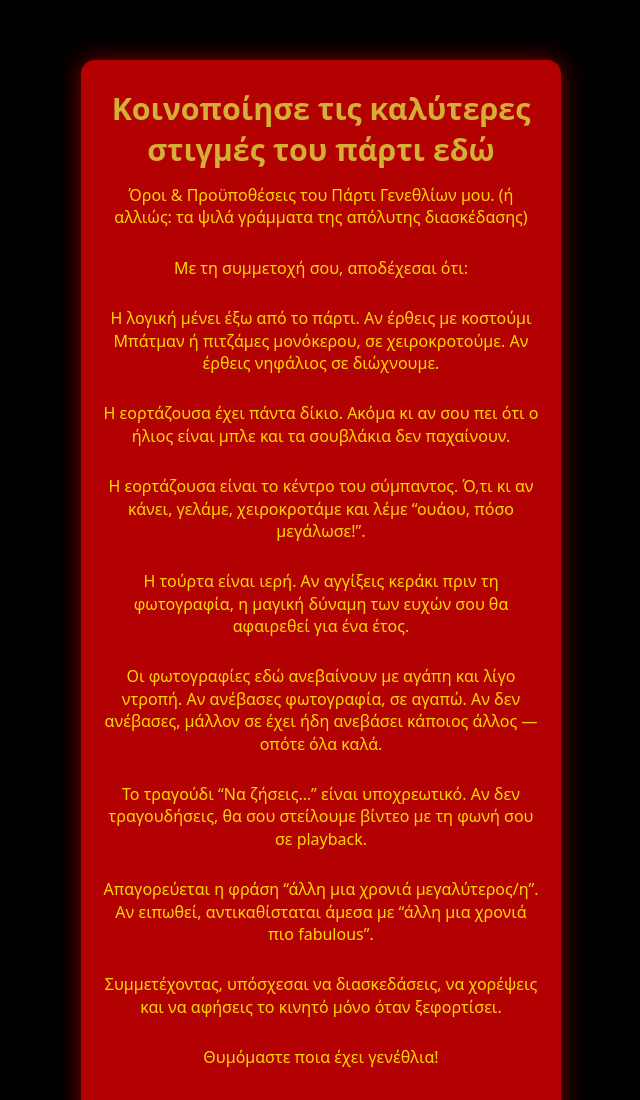
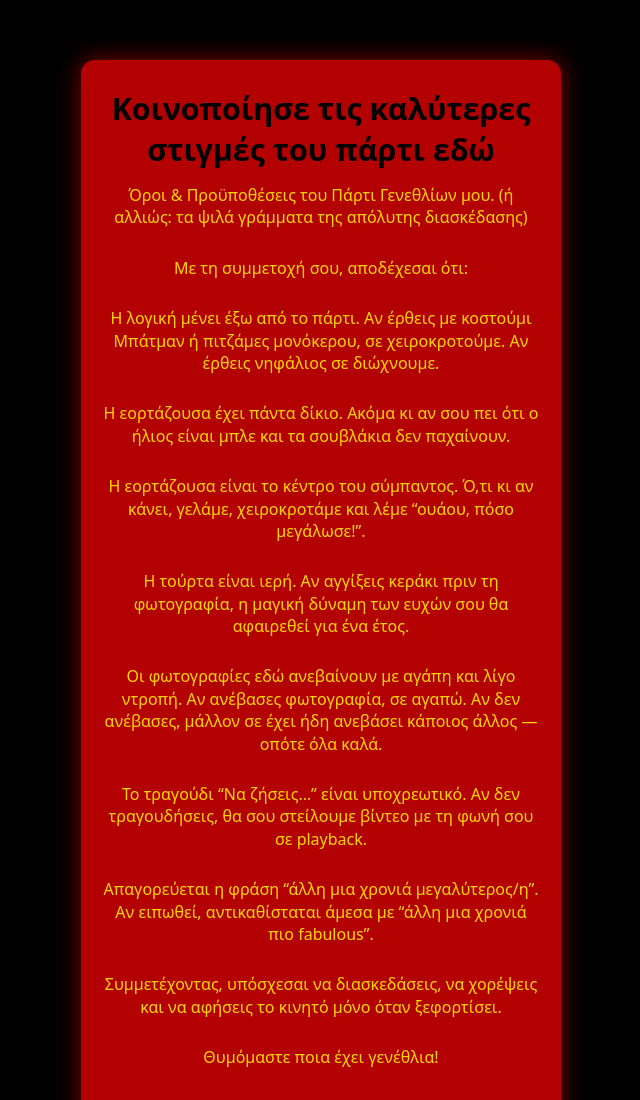
Before and after one commit to manosbalotis01/kos, a plain HTML site: page index.html in a window 1280 px wide. Shown: the top 1100 px of the page, without its empty margins (319-959 px from the left). Drawn offline with Linux system fonts and the light colour scheme.

Commit message:
Update index.html

```diff
--- a/index.html
+++ b/index.html
@@ -34,7 +34,7 @@
     }
 
     h1 {
-      color: #d4af37;
+      color: #000;
       font-size: 1.9rem;
       margin-bottom: 14px;
     }
```
